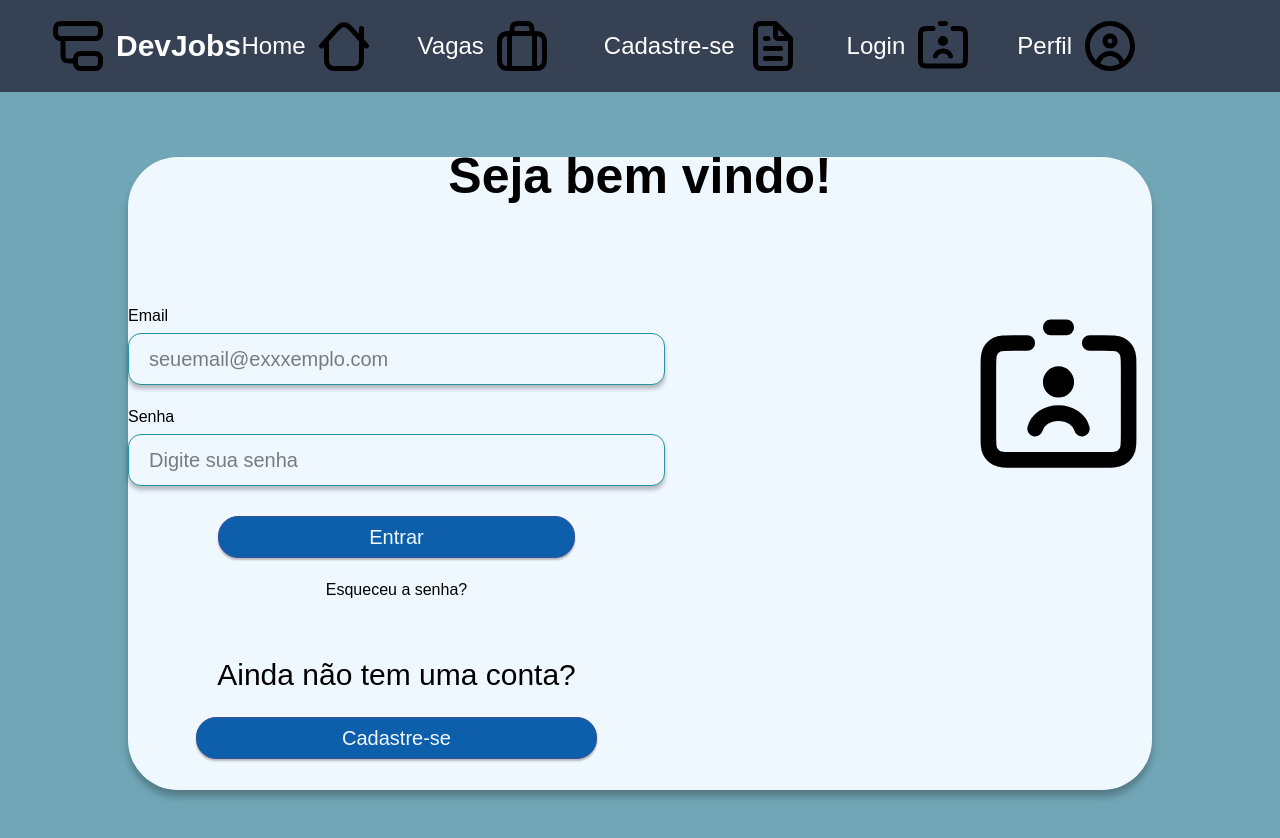
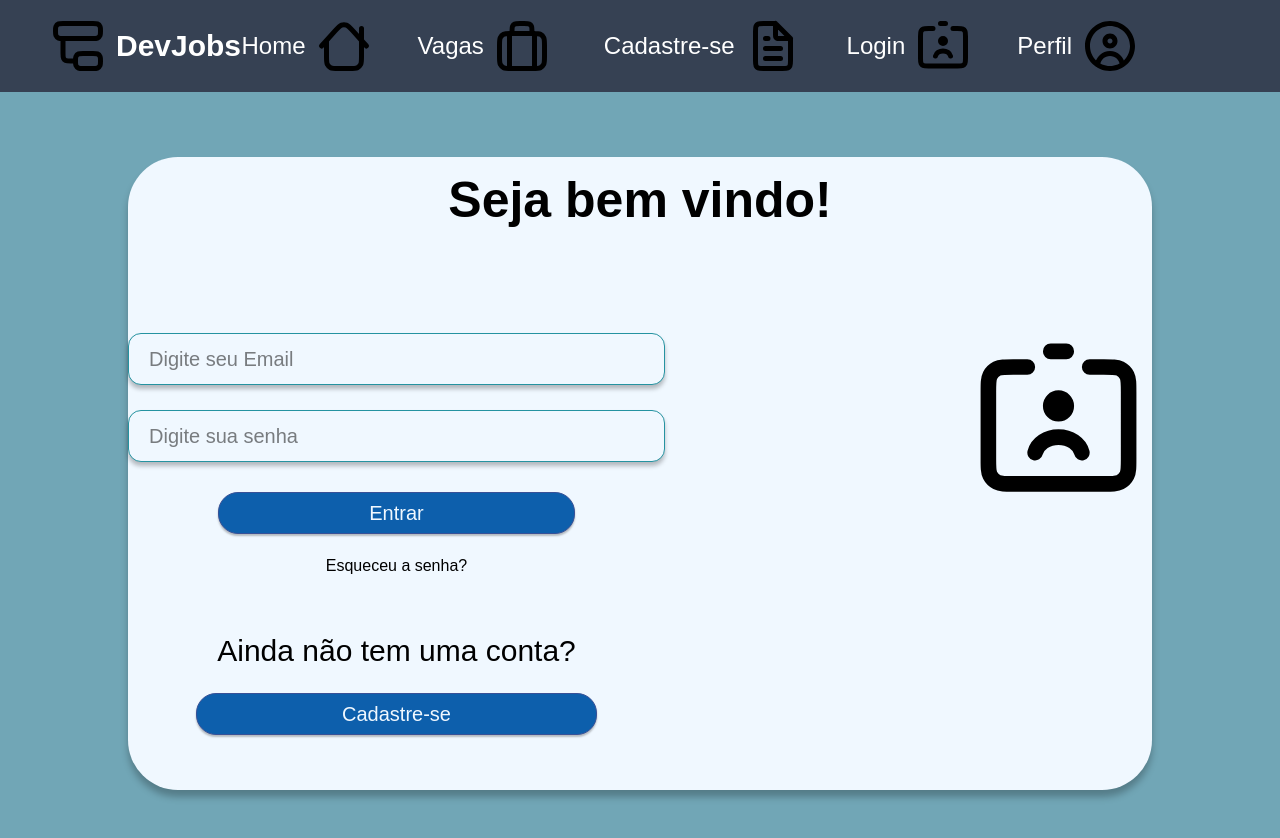
Before and after one commit to GabrielFDevelop/DevJobs, a Next.js app in the folder devJobs/: page /login in a window 1280 px wide. Shown: the top 838 px of the page. Built offline with nearby package versions, Linux system fonts and the light colour scheme.

Commit message:
Implementações para login e validação na tela de login.

```diff
--- a/devJobs/src/app/login/login.module.css
+++ b/devJobs/src/app/login/login.module.css
@@ -33,9 +33,11 @@
 			justify-items: center;
 			flex-direction: column;
 
-			.listLogin{
-				justify-items: center;
+			.formLogin{
+				display: flex;
+				align-items: center;
 				padding: 0px 0 20px 0;
+				flex-direction: column;
 
 				.inputEmail{
 					margin: 5px 0 20px 0;
--- a/devJobs/src/app/login/page.tsx
+++ b/devJobs/src/app/login/page.tsx
@@ -1,7 +1,48 @@
+'use client';
+
+import React from 'react';
+import { useForm } from 'react-hook-form';
 import style from './login.module.css';
 import ImgBoxLogin from '@/components/header/headerIcons/imgBoxLogin/imgBoxLogin';
 
+type FormData = {
+	email: string;
+	senha: string;
+};
+
 export default function LoginPage() {
+	const { register, handleSubmit, formState: { errors } } = useForm<FormData>();
+
+	const handleLogin = async (data: FormData) => {
+
+		try {
+			const res = await fetch('https://localhost:3001/login', {
+				method: 'POST',
+				headers: {
+					'Content-Type': 'application/json',
+				},
+				body: JSON.stringify({ email: data.email, password: data.senha }),
+			});
+
+			const responseData = await res.json();
+
+			if (!res.ok) {
+				alert(responseData.error || 'Erro ao fazer login');
+				return;
+			}
+
+			localStorage.setItem('token', responseData.token);
+			localStorage.setItem('email', data.email);
+			localStorage.setItem('user', JSON.stringify(responseData.user));
+
+			alert('Login realizado com sucesso!');
+			window.location.href = '/perfil';
+		} catch (error) {
+			console.error('Erro ao fazer login:', error);
+			alert('Erro na requisição.');
+		}
+	};
+
 	return(
 		<div className={style.bodyLogin}>
 			<div className={style.boxLogin}>
@@ -10,19 +51,30 @@ export default function LoginPage() {
 				</div>
 				<div className={style.midBoxLogin}>
 					<div className={style.boxListLogin}>
-						<ul className={style.listLogin}>
-							<li>
-								<p>Email</p>
-								<input type='text' name='email' className={style.inputEmail} placeholder='seuemail@exxxemplo.com' />
-							</li>
-							<li>
-								<p>Senha</p>
-								<input type='password' name='senha' className={style.inputSenha} placeholder='Digite sua senha' />
-							</li>
-							<li>
+						<form className={style.formLogin} onSubmit={handleSubmit(handleLogin)}>
+								<input
+									type='text'
+									className={style.inputEmail}
+									placeholder='Digite seu Email'
+									{...register('email', { required: 'Email é obrigatório!',
+										pattern: {
+											value: /^[^\s@]+@[^\s@]+\.[^\s@]+$/,
+											message: 'Email inválido!'
+										},
+									})}
+								/>
+								{errors.email && <p className={style.error}>{errors.email.message}</p>}
+
+								<input
+									type='password'
+									className={style.inputSenha}
+									placeholder='Digite sua senha'
+									{...register('senha', { required: 'Senha é obrigatória!' })}
+								/>
+								{errors.senha && <p className={style.error}>{errors.senha.message}</p>}
+
 								<button type='submit' name='buttonLogin' className={style.buttonEntrar}>Entrar</button>
-							</li>
-						</ul>
+						</form>
 						<a href='/trocaSenha'>Esqueceu a senha?</a>
 						<div className={style.boxRedirectCadastro}>
 							<h3 className={style.textRedirectCadastro}>Ainda não tem uma conta?</h3>
```
Also changed, not shown: devJobs/package.json (+5 -4 lines), 1 other file (tests, documents, lock files or other folders).
